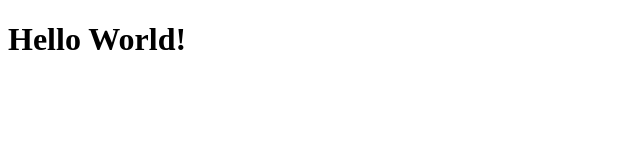
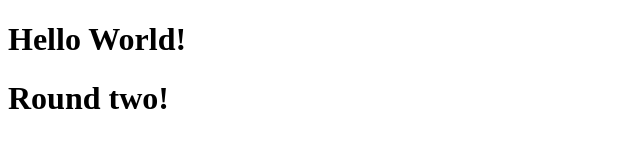
Before and after one commit to DryBloodRaven/welcome-session, a plain HTML site: page index.html in a window 1280 px wide. Shown: the whole page, without its empty margins (0-640 px from the left). Drawn offline with Linux system fonts and the light colour scheme.

Commit message:
Update index.html

```diff
--- a/index.html
+++ b/index.html
@@ -1,9 +1,10 @@
 <!DOCTYPE html>
 <html>
     <head>
-        <title>My First Webpage</title>
+        <title>My First Webpage!</title>
     </head>
     <body>
         <h1>Hello World!</h1>
+        <h1>Round two!</h1>
     </body>
 </html>
```
